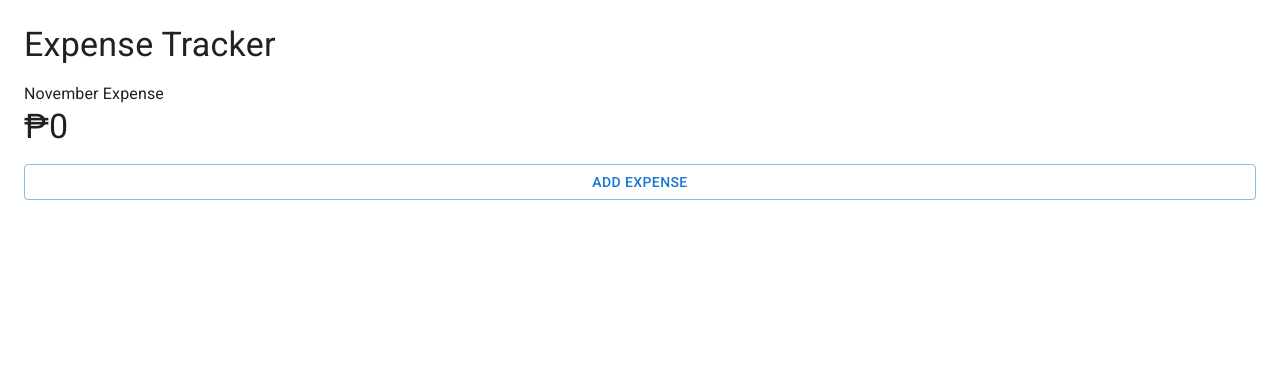
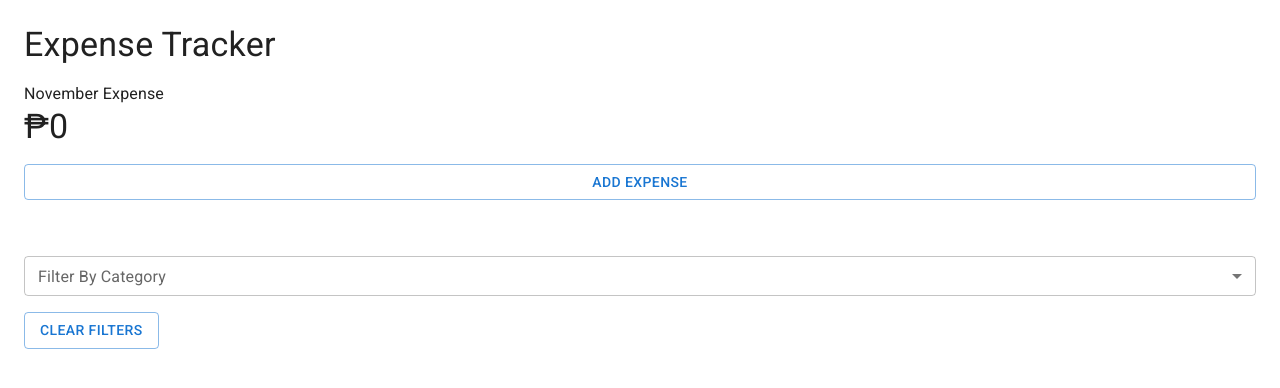
Before and after one commit to jove0610/expense-tracker, a React (Vite) app: page / in a window 1280 px wide. Shown: the top 388 px of the page. Built offline with nearby package versions, Linux system fonts and the light colour scheme.

Commit message:
add category filter

```diff
--- a/src/daily-expense/components/DailyExpense.tsx
+++ b/src/daily-expense/components/DailyExpense.tsx
@@ -1,6 +1,10 @@
 import { useState } from "react";
 import dayjs from "dayjs";
 import Button from "@mui/material/Button";
+import FormControl from "@mui/material/FormControl";
+import InputLabel from "@mui/material/InputLabel";
+import MenuItem from "@mui/material/MenuItem";
+import Select, { type SelectChangeEvent } from "@mui/material/Select";
 import Stack from "@mui/material/Stack";
 import Typography from "@mui/material/Typography";
 
@@ -8,13 +12,18 @@ import AddExpenseModal from "./AddExpenseModal";
 import ExpenseBreakdown from "./ExpenseBreakdown";
 import { formatToPeso } from "../utilities";
 import { useExpenses } from "../hooks";
+import { MOCK_CATEGORY } from "../mocks";
 
 function DailyExpense() {
   const [showAddModal, setShowAddModal] = useState(false);
+  const [categoryId, setCategoryId] = useState("");
   const [expenses, setExpenses] = useExpenses();
 
+  const now = dayjs();
   const expensesForThisMonth = expenses.filter((expense) => {
-    return dayjs(expense.date).isSame(dayjs(), "month");
+    const isThisMonth = dayjs(expense.date).isSame(now, "month");
+    const matchesCategory = !categoryId || expense.categoryId === categoryId;
+    return isThisMonth && matchesCategory;
   });
   const totalExpense = expensesForThisMonth.reduce((acc, curr) => {
     return acc + curr.amount;
@@ -22,6 +31,15 @@ function DailyExpense() {
 
   const toggleAddItemModal = () => {
     setShowAddModal((prev) => !prev);
+  };
+
+  const handleCategoryFilter = (e: SelectChangeEvent<string>) => {
+    e.preventDefault();
+    setCategoryId(e.target.value);
+  };
+
+  const handleClearFilters = () => {
+    setCategoryId("");
   };
 
   return (
@@ -33,9 +51,37 @@ function DailyExpense() {
         <Typography component="h3">{dayjs().format("MMMM")} Expense</Typography>
         <Typography variant="h4">{formatToPeso(totalExpense)}</Typography>
       </Stack>
-      <Button variant="outlined" onClick={toggleAddItemModal}>
+      <Button variant="outlined" sx={{ mb: 5 }} onClick={toggleAddItemModal}>
         Add Expense
       </Button>
+
+      <FormControl>
+        <InputLabel id="category-filter" size="small">
+          Filter By Category
+        </InputLabel>
+        <Select
+          id="category-filter"
+          label="Filter By Category"
+          name="category"
+          size="small"
+          value={categoryId}
+          onChange={handleCategoryFilter}
+        >
+          {MOCK_CATEGORY.map((category) => (
+            <MenuItem key={category.id} value={category.id}>
+              {category.name}
+            </MenuItem>
+          ))}
+        </Select>
+      </FormControl>
+      <Button
+        variant="outlined"
+        sx={{ mr: "auto" }}
+        onClick={handleClearFilters}
+      >
+        Clear Filters
+      </Button>
+
       <ExpenseBreakdown expenses={expensesForThisMonth} />
 
       <AddExpenseModal
```
